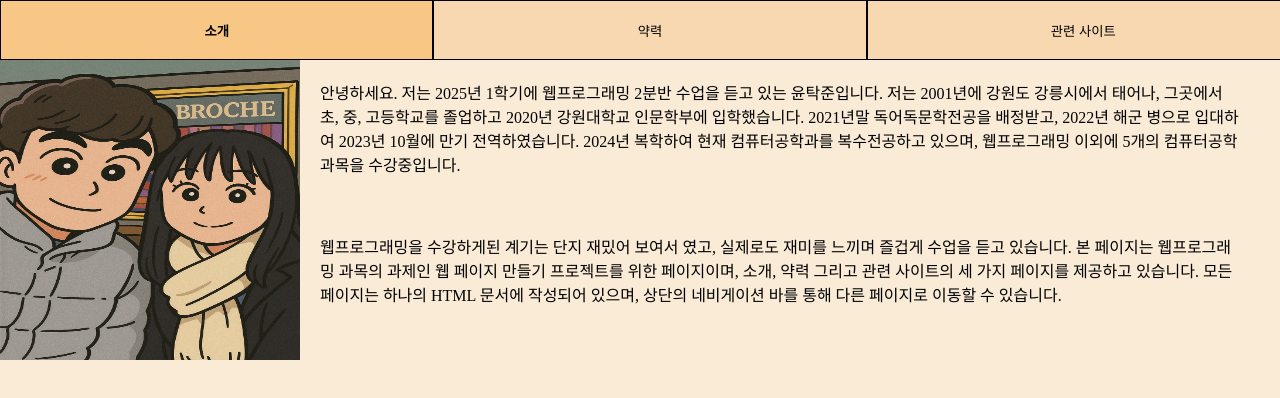
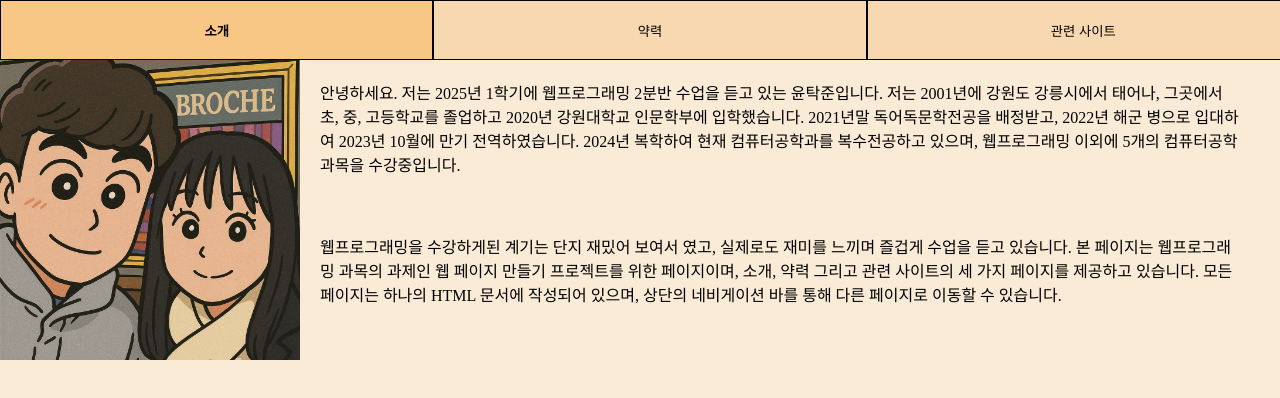
Before and after one commit to jjun-dev/webassign, a plain HTML site: page index.html in a window 1280 px wide. Drawn offline with Linux system fonts and the light colour scheme.

Commit message:
Replace image.png with image.jpg in index.html and update image source

```diff
--- a/index.html
+++ b/index.html
@@ -14,7 +14,7 @@
     </div>
 
     <div id="intro">
-        <img id="profile" src="image.png" alt="image not found">
+        <img id="profile" src="image.jpg" alt="image not found">
         <div id="paragraph">
             <p> 안녕하세요. 저는 2025년 1학기에 웹프로그래밍 2분반 수업을 듣고 있는
                 윤탁준입니다. 저는 2001년에 강원도 강릉시에서 태어나,
```
Also changed, not shown: image.jpg (added), image.png (deleted).
